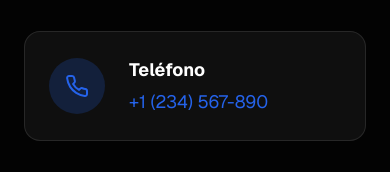
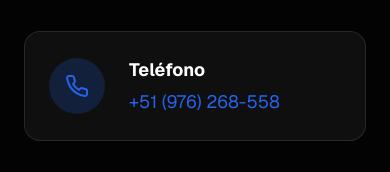
Before and after one commit to 2007-herlin/portafolio, a Next.js app: page / in a window 390 px wide. Shown: the part 6178-6350 px from the top of the page. Built offline with nearby package versions, Linux system fonts and the light colour scheme.

Commit message:
Update contact phone number in Contact.tsx

```diff
--- a/src/components/sections/Contact.tsx
+++ b/src/components/sections/Contact.tsx
@@ -48,8 +48,8 @@ export default function Contact() {
               </div>
               <div>
                 <h4 className="text-lg font-bold text-white mb-1">Teléfono</h4>
-                <a href="tel:+1234567890" className="text-primary hover:text-primary-light transition-colors text-lg">
-                  +1 (234) 567-890
+                <a href="tel:+51 976268558" className="text-primary hover:text-primary-light transition-colors text-lg">
+                  +51 (976) 268-558
                 </a>
               </div>
             </div>
```
